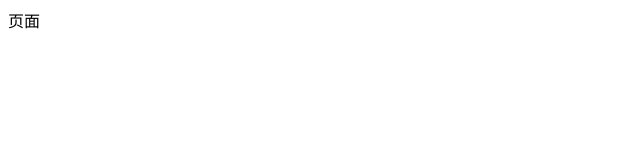
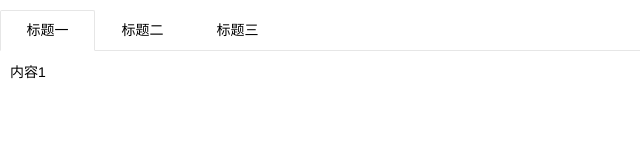
Before and after one commit to Sunny-lib626/web_bigevent, a plain HTML site: page index.html in a window 1280 px wide. Shown: the whole page, without its empty margins (0-640 px from the left). Drawn offline with Linux system fonts and the light colour scheme.

Commit message:
试一试

```diff
--- a/assets/js/baseAPI.js
+++ b/assets/js/baseAPI.js
@@ -1,5 +1,6 @@
 //每次调用ajax方法时，都会先调用ajaxPrefilter这个函数
 //可以拿到给ajax提供的配置对象
+//这个是新的呀
 $.ajaxPrefilter(function (options) {
     options.url = 'http://ajax.frontend.itheima.net' + options.url
 })
--- a/assets/js/login.js
+++ b/assets/js/login.js
@@ -28,7 +28,7 @@ form.verify({
 
 //监听注册表单的提交数据
 $('#form-reg').on('submit',function (e) {
-    //组织默认提交事件
+    //阻止默认提交事件
     e.preventDefault();
     //发起POST请求
     var data = {
--- a/index.html
+++ b/index.html
@@ -4,8 +4,20 @@
     <meta charset="UTF-8">
     <meta name="viewport" content="width=device-width, initial-scale=1.0">
     <title>Document</title>
+    <link rel="stylesheet" href="/assets/lib/layui/css/layui.css">
 </head>
 <body>
-    页面
+    <div class="layui-tab">
+        <ul class="layui-tab-title">
+          <li class="layui-this">标题一</li>
+          <li>标题二</li>
+          <li>标题三</li>
+        </ul>
+        <div class="layui-tab-content">
+          <div class="layui-tab-item layui-show">内容1</div>
+          <div class="layui-tab-item">内容2</div>
+          <div class="layui-tab-item">内容3</div>
+        </div>
+      </div>
 </body>
 </html>
```
Also changed, not shown: login.html (+1 -1 lines).
